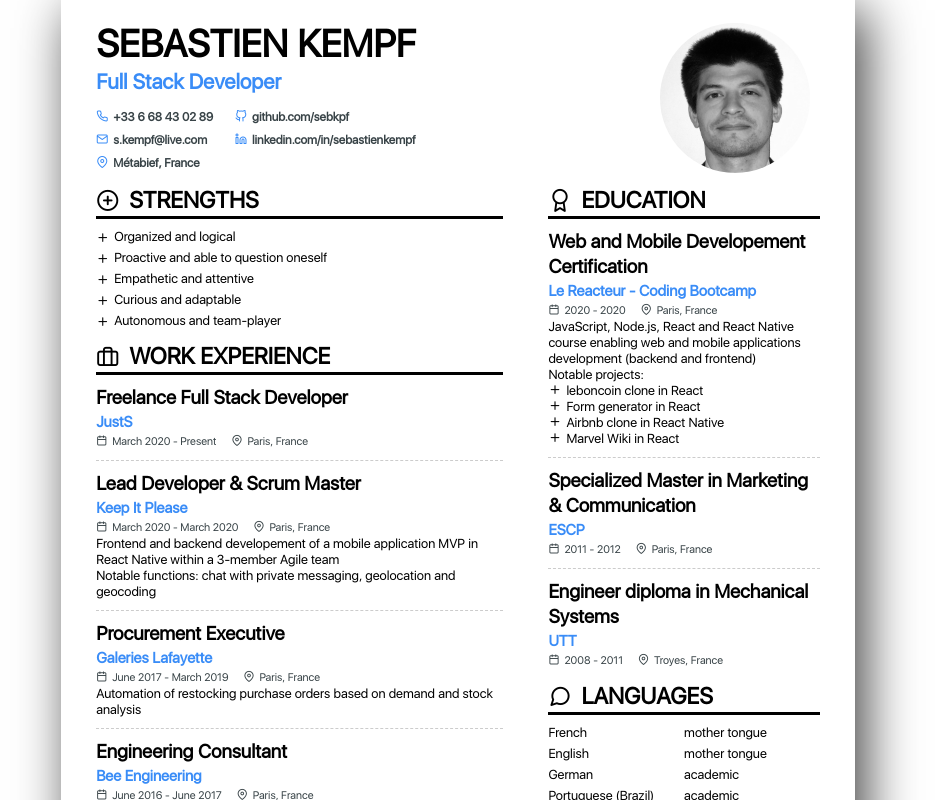
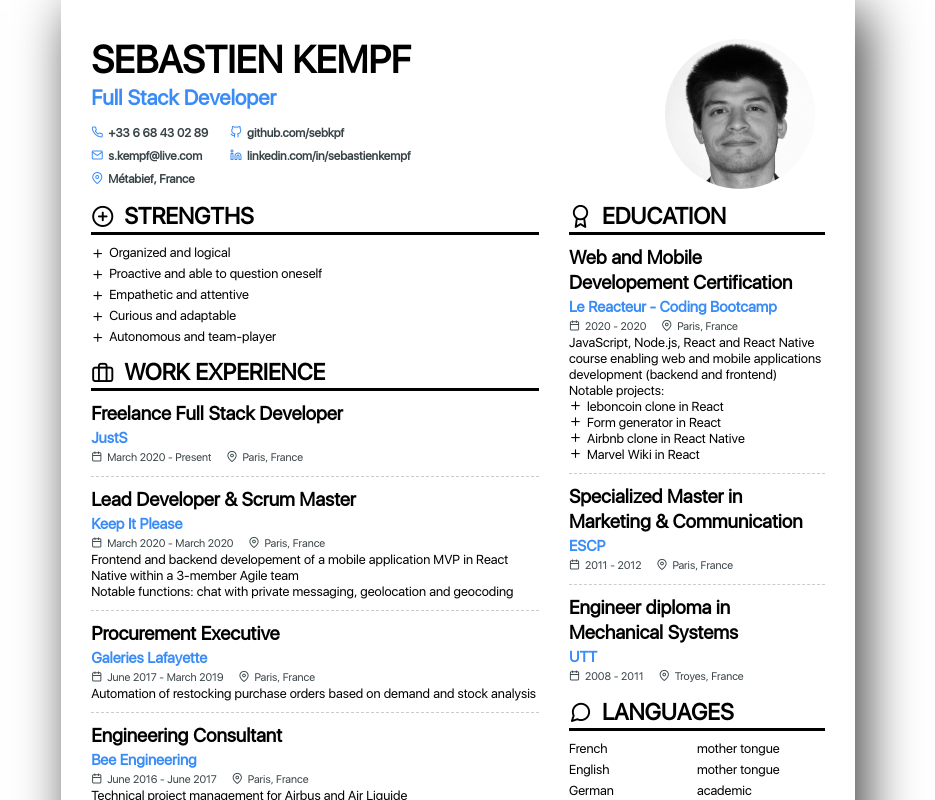
Before and after one commit to sebkpf/my-resume-react, a React (Create React App) app: page / in a window 1280 px wide. Shown: the top 800 px of the page, without its empty margins (182-1117 px from the left). Built offline with nearby package versions, Linux system fonts and the light colour scheme.

Commit message:
updated margins

```diff
--- a/src/App.css
+++ b/src/App.css
@@ -5,7 +5,7 @@
   align-items: center;
   width: 21cm;
   height: 29.7cm;
-  padding: 35px;
+  padding: 30px;
   box-sizing: border-box;
   background-color: none;
   margin: auto;
@@ -109,8 +109,8 @@ header {
 
 /* COLUMNS */
 .leftcol {
-  flex: 3;
-  margin-right: 45px;
+  flex: 3.5;
+  margin-right: 30px;
   box-sizing: border-box;
 }
 .rightcol {
```
